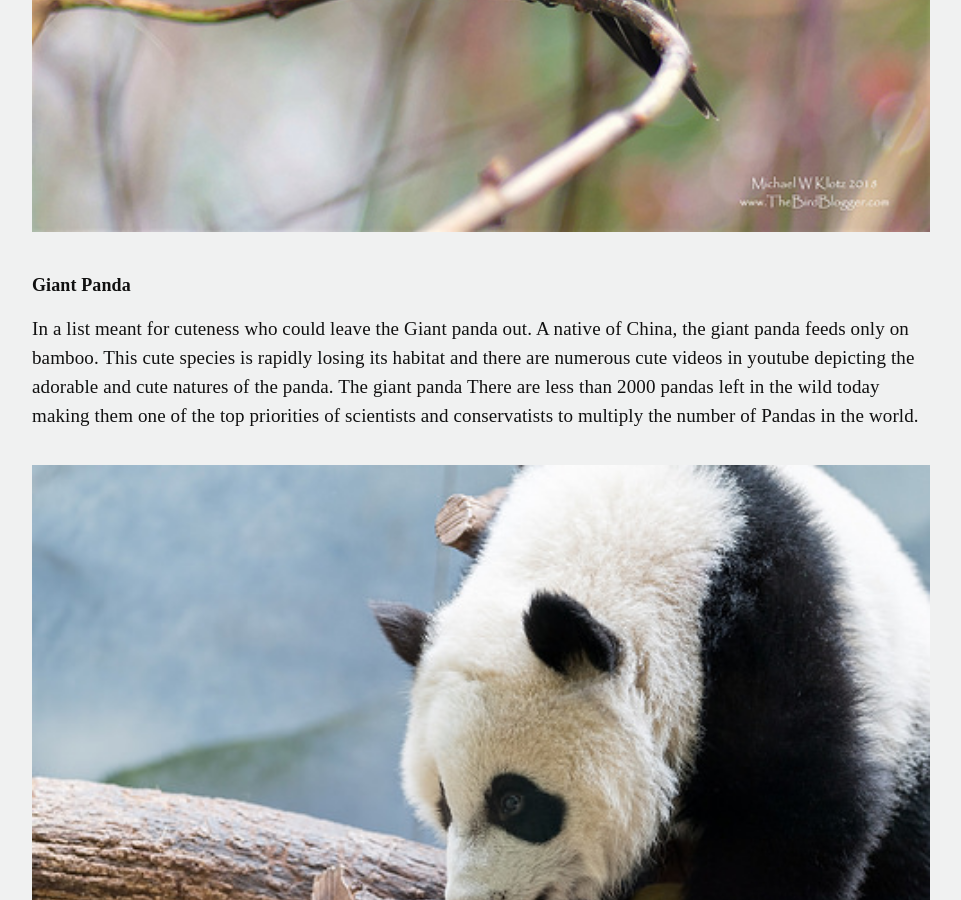
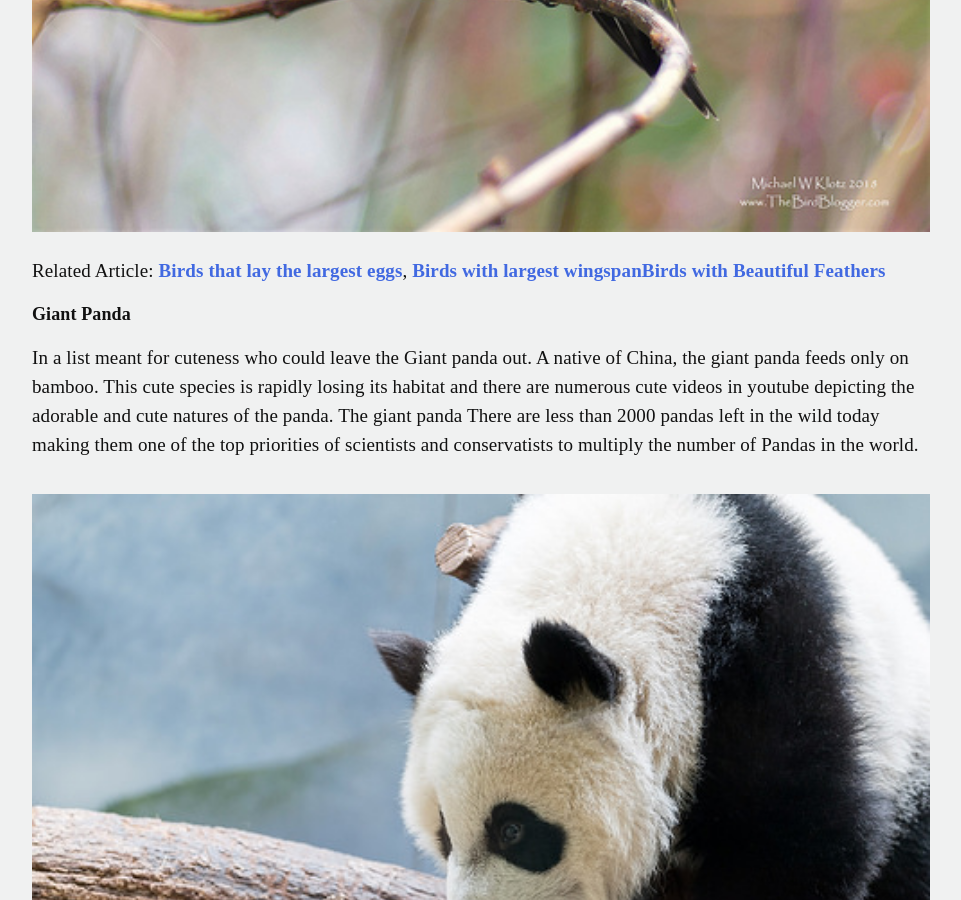
Before and after one commit to sherlifelix/blog, a Jekyll site: the page built from _posts/2019-02-12-top-six-cutest-animals-in-the-world.md, in a window 1280 px wide and 900 px high, scrolled down 2512 px. Shown: the whole window, without its empty margins (159-1120 px from the left). Built offline with Jekyll 4.4.1, drawn with Linux system fonts in a browser that asks for light colours; comment, search, counter and statistics services are not loaded.

Commit message:
Update 2019-02-12-top-six-cutest-animals-in-the-world.md

```diff
--- a/_posts/2019-02-12-top-six-cutest-animals-in-the-world.md
+++ b/_posts/2019-02-12-top-six-cutest-animals-in-the-world.md
@@ -32,7 +32,7 @@ Who has ever not been smitten by this wonderful marsupial. This native of Austra
 The bee hummingbird is one of the smallest birds in the world. In fact as the name suggests the bee hummingbird is scarcely larger than a bird. This blue coloured hummingbird is native to the Island of Cuba and is cute in its own rights. The bird cannot be tamed though and has a very high metabolism. So high that some of the species of hummingbirds are known to have a heart rate of almost 1200 beats per minute. Its because of this reason that the hummingbird is constantly on the lookout for food and feeds every 10th minute. They feed on nectar and on an average day, the bee hummingbird visits almost 1500 flowers. In this process they help transfer pollen and help in the birth of plants. While the hummingbird helps nature on its own, there are many animals that [help out farmers in farming.](https://www.toknowisgood.com/2018/10/28/top-6-animals-that-help-farmers-or-agriculture.html)
 
 ![hummingBird.jpg]({{site.baseurl}}/assets/img/Animals/hummingBird.jpg)
-
+Related Article: [Birds that lay the largest eggs](https://www.toknowisgood.com/2019/02/24/top-5-birds-that-lay-the-largest-eggs.html), [Birds with largest wingspan](https://www.toknowisgood.com/2019/02/21/top-5-birds-with-the-longest-wingspan.html)[Birds with Beautiful Feathers](https://www.toknowisgood.com/2018/10/30/top-6-birds-with-the-most-beautiful-feathers.html)
 
 ## Giant Panda
 In a list meant for cuteness who could leave the Giant panda out. A native of China, the giant panda feeds only on bamboo. This cute species is rapidly losing its habitat and there are numerous cute videos in youtube depicting the adorable and cute natures of the panda. The giant panda There are less than 2000 pandas left in the wild today making them one of the top priorities of scientists and conservatists to multiply the number of Pandas in the world.
```
